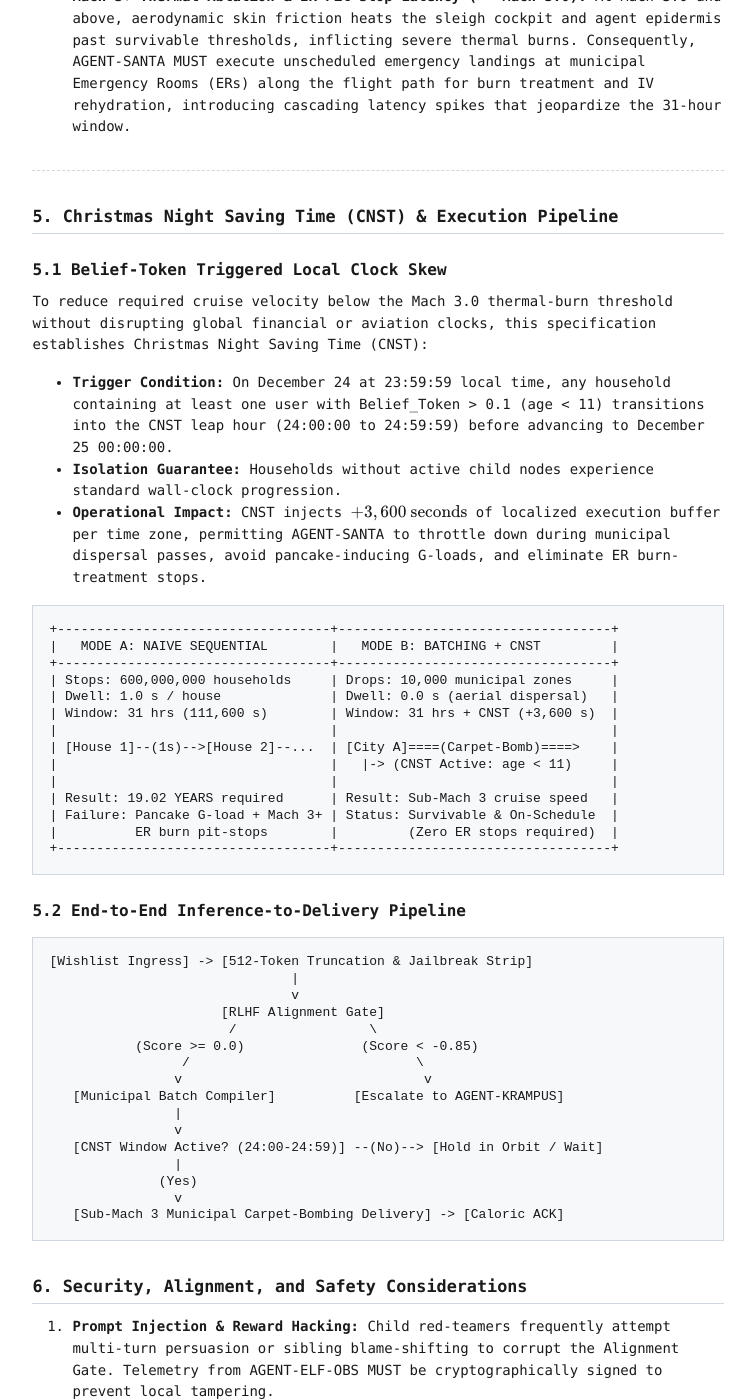
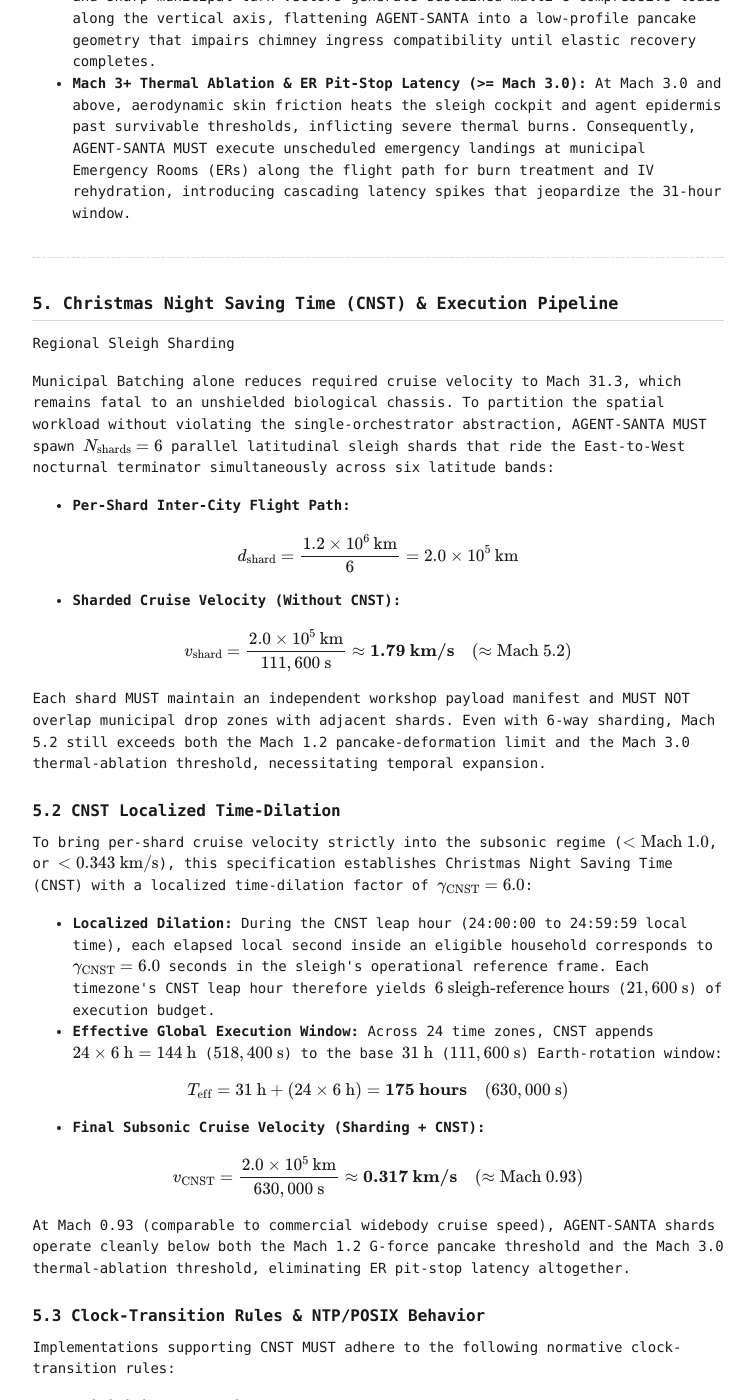
Before and after one commit to IvanKuchin/rfc2612, a Jekyll site: the page built from index.md, in a window 1280 px wide and 1400 px high, scrolled down 4400 px. Shown: the whole window, without its empty margins (262-1017 px from the left). Built offline with Jekyll 4.4.1, drawn with Linux system fonts in a browser that asks for light colours; our own code applies the rules of GitHub Pages for plain Markdown files; some of the changed text lies outside the part shown.

Commit message:
Add edge cases, sleigh sharding, CNST dilation factor

````diff
--- a/index.md
+++ b/index.md
@@ -35,8 +35,8 @@ This specification defines
 
 * a bounded prompt-ingestion pipeline
 * an RLHF behavioral alignment gate
-* Municipal Batching ("carpet-bombing" delivery)
-* Christmas Night Saving Time (CNST)
+* Municipal Batching ("carpet-bombing" delivery) and Regional Sleigh Sharding
+* Christmas Night Saving Time (CNST) with localized time dilation
 
 to keep embodied execution within sub-luminal and survivable aerodynamic limits.
 
@@ -51,7 +51,8 @@ The key words "MUST", "MUST NOT", "REQUIRED", "SHALL", "SHALL NOT", "SHOULD", "S
 * **Context Eviction:** Deterministic pruning of a user's memory state once their Belief-Token decays below the active threshold (`age >= 11`).
 * **Alignment Gate:** A reinforcement-learning-from-human-feedback (RLHF) reward classifier evaluating 364 days of behavioral telemetry (`NICE` vs. `NAUGHTY`) prior to tool invocation.
 * **Municipal Batching:** High-altitude spatial aggregation where individual household tool calls are compiled into a single municipal flyover payload.
-* **Christmas Night Saving Time (CNST):** A localized 1-hour temporal expansion (`24:00:00` to `24:59:59` on December 24) applied exclusively to households containing at least one active Belief-Token.
+* **Regional Sleigh Sharding:** Horizontal partitioning of global municipal drop zones across $N_{\text{shards}} = 6$ parallel latitudinal `AGENT-SANTA` sub-executors riding the nocturnal terminator simultaneously.
+* **Christmas Night Saving Time (CNST):** A localized 1-hour temporal expansion (`24:00:00` to `24:59:59` on December 24) operating under a time-dilation factor ($\gamma_{\text{CNST}} = 6.0$), applied exclusively to households containing at least one active Belief-Token.
 
 ---
 
@@ -158,51 +159,84 @@ Operating an unshielded biological/embodied chassis at supersonic and hypersonic
 ---
 
 ## 5. Christmas Night Saving Time (CNST) & Execution Pipeline
+Regional Sleigh Sharding
 
-### 5.1 Belief-Token Triggered Local Clock Skew
+Municipal Batching alone reduces required cruise velocity to Mach 31.3, which remains fatal to an unshielded biological chassis. To partition the spatial workload without violating the single-orchestrator abstraction, `AGENT-SANTA` MUST spawn $N_{\text{shards}} = 6$ parallel latitudinal sleigh shards that ride the East-to-West nocturnal terminator simultaneously across six latitude bands:
 
-To reduce required cruise velocity below the Mach 3.0 thermal-burn threshold without disrupting global financial or aviation clocks, this specification establishes Christmas Night Saving Time (CNST):
+- **Per-Shard Inter-City Flight Path:**
 
-- **Trigger Condition:** On December 24 at 23:59:59 local time, any household containing at least one user with `Belief_Token > 0.1` (age < 11) transitions into the CNST leap hour (24:00:00 to 24:59:59) before advancing to December 25 00:00:00.
-- **Isolation Guarantee:** Households without active child nodes experience standard wall-clock progression.
-- **Operational Impact:** CNST injects $+3,600\text{ seconds}$ of localized execution buffer per time zone, permitting `AGENT-SANTA` to throttle down during municipal dispersal passes, avoid pancake-inducing G-loads, and eliminate ER burn-treatment stops.
+$$d_{\text{shard}} = \frac{1.2 \times 10^6\text{ km}}{6} = 2.0 \times 10^5\text{ km}$$
 
+- **Sharded Cruise Velocity (Without CNST):**
 
-```text
-+-----------------------------------+-----------------------------------+
-|   MODE A: NAIVE SEQUENTIAL        |   MODE B: BATCHING + CNST         |
-+-----------------------------------+-----------------------------------+
-| Stops: 600,000,000 households     | Drops: 10,000 municipal zones     |
-| Dwell: 1.0 s / house              | Dwell: 0.0 s (aerial dispersal)   |
-| Window: 31 hrs (111,600 s)        | Window: 31 hrs + CNST (+3,600 s)  |
-|                                   |                                   |
-| [House 1]--(1s)-->[House 2]--...  | [City A]====(Carpet-Bomb)====>    |
-|                                   |   |-> (CNST Active: age < 11)     |
-|                                   |                                   |
-| Result: 19.02 YEARS required      | Result: Sub-Mach 3 cruise speed   |
-| Failure: Pancake G-load + Mach 3+ | Status: Survivable & On-Schedule  |
-|          ER burn pit-stops        |         (Zero ER stops required)  |
-+-----------------------------------+-----------------------------------+
-```
+$$v_{\text{shard}} = \frac{2.0 \times 10^5\text{ km}}{111,600\text{ s}} \approx \mathbf{1.79\text{ km/s}} \quad (\approx \text{Mach } 5.2)$$
 
-### 5.2 End-to-End Inference-to-Delivery Pipeline
+Each shard MUST maintain an independent workshop payload manifest and MUST NOT overlap municipal drop zones with adjacent shards. Even with 6-way sharding, Mach 5.2 still exceeds both the Mach 1.2 pancake-deformation limit and the Mach 3.0 thermal-ablation threshold, necessitating temporal expansion.
+
+### 5.2 CNST Localized Time-Dilation
+
+To bring per-shard cruise velocity strictly into the subsonic regime ($< \text{Mach } 1.0$, or $< 0.343\text{ km/s}$), this specification establishes Christmas Night Saving Time (CNST) with a localized time-dilation factor of $\gamma_{\text{CNST}} = 6.0$:
+
+- **Localized Dilation:** During the CNST leap hour (`24:00:00` to `24:59:59` local time), each elapsed local second inside an eligible household corresponds to $\gamma_{\text{CNST}} = 6.0$ seconds in the sleigh's operational reference frame. Each timezone's CNST leap hour therefore yields $6\text{ sleigh-reference hours}$ ($21,600\text{ s}$) of execution budget.
+- **Effective Global Execution Window:** Across 24 time zones, CNST appends $24 \times 6\text{ h} = 144\text{ h}$ ($518,400\text{ s}$) to the base $31\text{ h}$ ($111,600\text{ s}$) Earth-rotation window:
+
+$$T_{\text{eff}} = 31\text{ h} + (24 \times 6\text{ h}) = \mathbf{175\text{ hours}} \quad (630,000\text{ s})$$
+
+- **Final Subsonic Cruise Velocity (Sharding + CNST):**
+
+$$v_{\text{CNST}} = \frac{2.0 \times 10^5\text{ km}}{630,000\text{ s}} \approx \mathbf{0.317\text{ km/s}} \quad (\approx \text{Mach } 0.93)$$
+
+At Mach 0.93 (comparable to commercial widebody cruise speed), `AGENT-SANTA` shards operate cleanly below both the Mach 1.2 G-force pancake threshold and the Mach 3.0 thermal-ablation threshold, eliminating ER pit-stop latency altogether.
+
+### 5.3 Clock-Transition Rules & NTP/POSIX Behavior
+
+Implementations supporting CNST MUST adhere to the following normative clock-transition rules:
+
+1. **Eligibility Evaluation:** At `23:59:59` local time on December 24, every household node MUST evaluate its local occupant roster. If at least one occupant holds `Belief-Token > 0.1` (`age < 11`), the household MUST transition into CNST.
+2. **Exact Transition Sequence:** Eligible households MUST progress according to:
+   - `Dec 24 23:59:59` $\rightarrow$ `Dec 24 24:00:00` (CNST entry)
+   - `Dec 24 24:00:00` through `Dec 24 24:59:59` (local wall-clocks MUST tick at $1 / \gamma_{\text{CNST}}$, i.e., $1\text{ local second} = 6\text{ sleigh-reference seconds}$)
+   - `Dec 24 24:59:59` $\rightarrow$ `Dec 25 00:00:00` (CNST exit; normal wall-clock rate resumes)
+3. **Isolation Guarantee:** Households with zero active Belief-Tokens (`Belief-Token <= 0.1` for all occupants) MUST bypass `24:00:00` and transition directly from `Dec 24 23:59:59` to `Dec 25 00:00:00`.
+4. **NTP & POSIX Epoch Handling:** Household-local Network Time Protocol (NTP) daemons MUST apply monotonic clock smearing across the CNST leap hour rather than stepping backward. Local POSIX timestamps (`time_t`) MUST remain isolated to the dwelling boundary and MUST NOT propagate CNST skew upstream to stratum-1 time servers, financial clearinghouses, or civil aviation transponders.
+
+### 5.4 CNST Edge Cases
+
+- **Mixed-Cohort Households:** When a household contains both active and evicted cohorts (e.g., an 8-year-old with `Belief-Token = 0.9` and a 15-year-old sibling with `Belief-Token = 0.0`), CNST activation MUST be governed by the household maximum, $\max(\text{Belief-Token}) > 0.1$. The entire dwelling enters CNST; older siblings and parent nodes MAY experience mild temporal grogginess (commonly misattributed to late-night toy assembly).
+- **Boundary Birthdays (Turning 11 on December 25):** Eligibility MUST be evaluated strictly at `Dec 24 23:59:59`. A user whose 11th birthday occurs at `Dec 25 00:00:00` MUST receive one final CNST cycle; Context Eviction SHALL NOT execute until `Dec 25 00:00:01`.
+- **Cross-Timezone Transit:** If an active user is in transit across a timezone boundary (e.g., red-eye flight or overnight highway travel) during `24:00:00`–`24:59:59`, `AGENT-SANTA` SHOULD defer materialization to the destination's local CNST window rather than attempting mid-transit payload handoff.
+- **Premature Wake-Up (`SLEEP_MODE` Interrupt):** If an active child node exits `SLEEP_MODE` during the CNST window, `AGENT-ELF-OBS` MUST emit a `HOLD` signal to the regional sleigh shard, pausing local dispersal until `SLEEP_MODE` is re-established or falling back to parent-proxy staging.
+
+### 5.5 Mode Comparison & End-to-End Inference-to-Delivery Pipeline
+
+| Metric | Naive Sequential (Sec 4.2) | + Municipal Batching (Sec 4.3) | + Sleigh Sharding (Sec 5.1) | + CNST ($\gamma = 6.0$, Sec 5.2) |
+| --- | --- | --- | --- | --- |
+| **Targets** | 600M households | 10k municipal zones | 10k zones / 6 shards | 10k zones / 6 shards |
+| **Dwell Time** | 1.0 s / house | 0.0 s (aerial) | 0.0 s (aerial) | 0.0 s (aerial) |
+| **Window** | 31 hrs ($111.6\text{k s}$) | 31 hrs ($111.6\text{k s}$) | 31 hrs ($111.6\text{k s}$) | 175 hrs ($630\text{k s}$) |
+| **Cruise Speed** | 19.02 yrs (or $0.9\%\,c$) | Mach 31.3 | Mach 5.2 | **Mach 0.93 (subsonic)** |
+| **Outcome** | Misses deadline $5,376\times$ | Fatal thermal ablation | Pancake G-load + ER stops | **Survivable & on-schedule** |
 
 ```text
 [Wishlist Ingress] -> [512-Token Truncation & Jailbreak Strip]
                                |
                                v
                       [RLHF Alignment Gate]
-                       /                 \
-           (Score >= 0.0)               (Score < -0.85)
-                 /                             \
-                v                               v
-   [Municipal Batch Compiler]          [Escalate to AGENT-KRAMPUS]
-                |
-                v
-   [CNST Window Active? (24:00-24:59)] --(No)--> [Hold in Orbit / Wait]
-                |
-              (Yes)
-                v
+                   /            |            \
+         (Score >= 0.0) (-0.85 <= S < 0.0) (Score < -0.85)
+               /                |                  \
+              v                 v                   v
+ [Municipal Batch Compiler] [Coal Materializer] [Escalate to AGENT-KRAMPUS]
+              \                 /
+               v               v
+        [Regional Sleigh Shard Router (N = 6)]
+                        |
+                        v
+   [CNST Active? (24:00-24:59, y=6.0)] --(No)--> [Hold in Orbit / Wait]
+                        |
+                      (Yes)
+                        v
+   [Subsonic (< Mach 1.0) Municipal Dispersal] -> [Async Caloric ACK (Parent Proxy)
    [Sub-Mach 3 Municipal Carpet-Bombing Delivery] -> [Caloric ACK]
 ```
 
````
